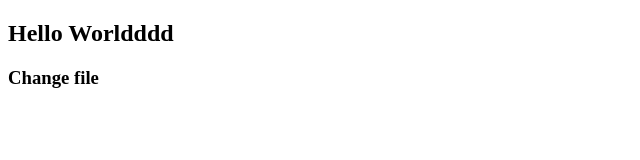
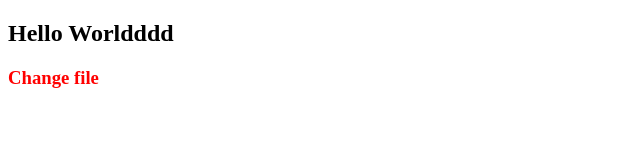
Before and after one commit to bovlc17/teztgit, a plain HTML site: page index.html in a window 1280 px wide. Shown: the whole page, without its empty margins (0-640 px from the left). Drawn offline with Linux system fonts and the light colour scheme.

Commit message:
add style index.html

```diff
--- a/index.html
+++ b/index.html
@@ -4,6 +4,11 @@
     <meta charset="UTF-8">
     <meta name="viewport" content="width=device-width, initial-scale=1.0">
     <title>Document</title>
+    <style>
+        h3 {
+            color: red;
+        }
+    </style>
 </head>
 <body>
     <h2>Hello Worldddd</h2>
```
